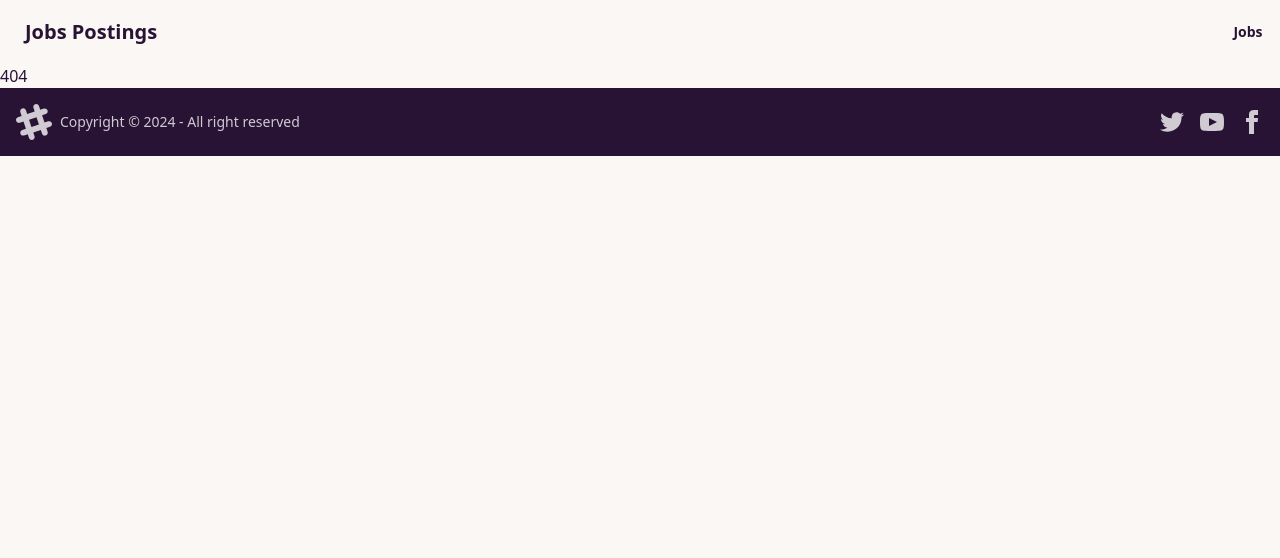
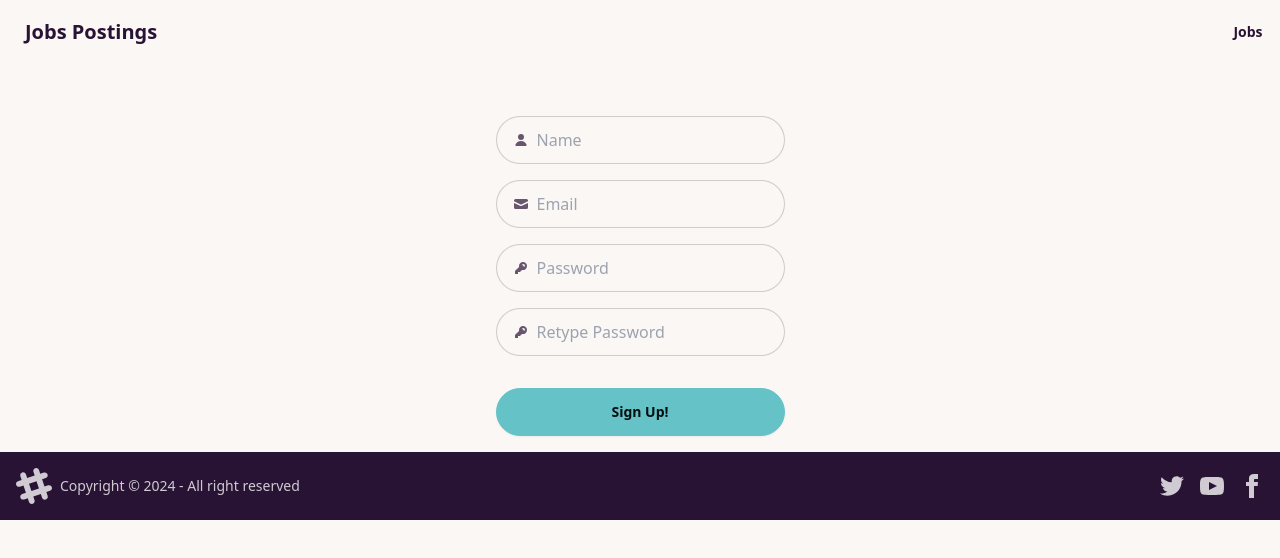
Before and after one commit to chukalicious/jobs_client, a React (Vite) app: page /register in a window 1280 px wide. Before the commit this address had no page. Shown: the top 558 px of the page. Built offline with nearby package versions, Linux system fonts and the light colour scheme.

Commit message:
chore: Add Register component and related files, update Navbar link

```diff
--- a/src/App.jsx
+++ b/src/App.jsx
@@ -2,6 +2,7 @@
 import MainLayout from './layouts/MainLayout';
 import Home from './components/Home';
 import ListingsContainer from './components/Listings';
+import RegisterContainer from './components/Register';
 import {
   Route,
   createBrowserRouter,
@@ -21,6 +22,11 @@
           element={<Home />}
         />
         <Route
+          path='/register'
+          element={<RegisterContainer />}
+        />
+
+        <Route
           path='/listings'
           element={<ListingsContainer />}
         />
--- a/src/components/Home.jsx
+++ b/src/components/Home.jsx
@@ -1,4 +1,4 @@
-import React from 'react';
+import { Link } from 'react-router-dom';
 
 const Home = () => {
   return (
@@ -6,9 +6,19 @@
       <div className='hero-content flex-col lg:flex-row-reverse'>
         <div className='text-center lg:text-left'>
           <h1 className='text-5xl font-bold'>Welcome!</h1>
-                    <p className='py-6'>Enjoy this template equipped with the basics to get you started. Keep on Building!  <span className='text-2xl'>🚀</span> </p>
-                    <a href="https://daisyui.com/components/" target="_blank">
-                        <button className="btn btn-primary mb-2">Choose Your Components</button></a>
+          <p className='py-6'>
+            Enjoy this template equipped with the basics to get you started.
+            Keep on Building! <span className='text-2xl'>🚀</span>{' '}
+          </p>
+          <Link to='/register'>
+            <button className='btn btn-primary mb-2'>Sign Up</button>
+          </Link>
+          <Link
+            to='login'
+            target='_blank'
+          >
+            <button className='btn btn-primary mb-2'>Login</button>
+          </Link>
         </div>
         <div className='card shrink-0 w-full max-w-sm shadow-2xl bg-base-100'>
           <div className='mockup-code'>
--- a/src/components/Navbar.jsx
+++ b/src/components/Navbar.jsx
@@ -5,7 +5,12 @@
   return (
     <div className='navbar bg-base-100'>
       <div className='flex-1'>
-        <a className='btn btn-ghost text-xl'>Jobs Postings</a>
+        <Link
+          to='/'
+          className='btn btn-ghost text-xl'
+        >
+          Jobs Postings
+        </Link>
       </div>
       <div className='flex-none'>
         <Link to='/listings'>
--- /dev/null
+++ b/src/components/Register/RegisterContainer.jsx
@@ -0,0 +1,61 @@
+import RegisterForm from './RegisterForm';
+import { useNavigate } from 'react-router-dom';
+import { useState, useEffect } from 'react';
+import { useDispatch, useSelector } from 'react-redux';
+import { register, reset } from '../../features/auth/authSlice';
+
+const RegisterContainer = () => {
+  const [registerData, setRegisterData] = useState({
+    email: '',
+    username: '',
+    password: '',
+    retype: '',
+  });
+
+  const { email, username, password, retype } = registerData;
+
+  const navigate = useNavigate();
+  const dispatch = useDispatch();
+
+  const { user, error, success, loading, message } = useSelector(
+    (state) => state.auth
+  );
+
+  useEffect(() => {
+    if (localStorage.getItem('user')) {
+      navigate('/listings');
+    }
+    if (error) {
+      console.log(error);
+    }
+    if (success || user) {
+      navigate('/listings');
+    }
+  }, [error, success, user, navigate]);
+
+  const handleChange = (e) => {
+    setRegisterData({
+      ...registerData,
+      [e.target.name]: e.target.value,
+    });
+  };
+
+  const handleSubmit = (e) => {
+    e.preventDefault();
+    if (password !== retype) {
+      console.log('Passwords do not match');
+      return;
+    }
+    dispatch(register(registerData));
+  };
+
+  return (
+    <RegisterForm
+      handleChange={handleChange}
+      registerData={registerData}
+      handleSubmit={handleSubmit}
+    />
+  );
+};
+
+export default RegisterContainer;
--- /dev/null
+++ b/src/components/Register/RegisterForm.jsx
@@ -0,0 +1,97 @@
+import React from 'react';
+
+const RegisterForm = ({ handleChange, registerData, handleSubmit }) => {
+  return (
+    <div className='flex flex-col items-center mt-9'>
+      <form onSubmit={handleSubmit}>
+        <label className='my-4 input input-bordered flex items-center gap-2'>
+          <svg
+            xmlns='http://www.w3.org/2000/svg'
+            viewBox='0 0 16 16'
+            fill='currentColor'
+            className='w-4 h-4 opacity-70'
+          >
+            <path d='M8 8a3 3 0 1 0 0-6 3 3 0 0 0 0 6ZM12.735 14c.618 0 1.093-.561.872-1.139a6.002 6.002 0 0 0-11.215 0c-.22.578.254 1.139.872 1.139h9.47Z' />
+          </svg>
+          <input
+            type='text'
+            className='grow'
+            placeholder='Name'
+            name='name'
+            value={registerData.name}
+            onChange={handleChange}
+          />
+        </label>
+        <label className='input input-bordered flex items-center gap-2 my-4'>
+          <svg
+            xmlns='http://www.w3.org/2000/svg'
+            viewBox='0 0 16 16'
+            fill='currentColor'
+            className='w-4 h-4 opacity-70'
+          >
+            <path d='M2.5 3A1.5 1.5 0 0 0 1 4.5v.793c.026.009.051.02.076.032L7.674 8.51c.206.1.446.1.652 0l6.598-3.185A.755.755 0 0 1 15 5.293V4.5A1.5 1.5 0 0 0 13.5 3h-11Z' />
+            <path d='M15 6.954 8.978 9.86a2.25 2.25 0 0 1-1.956 0L1 6.954V11.5A1.5 1.5 0 0 0 2.5 13h11a1.5 1.5 0 0 0 1.5-1.5V6.954Z' />
+          </svg>
+          <input
+            type='text'
+            className='grow'
+            placeholder='Email'
+            name='email'
+            value={registerData.email}
+            onChange={handleChange}
+          />
+        </label>
+
+        <label className='my-4 input input-bordered flex items-center gap-2'>
+          <svg
+            xmlns='http://www.w3.org/2000/svg'
+            viewBox='0 0 16 16'
+            fill='currentColor'
+            className='w-4 h-4 opacity-70'
+          >
+            <path
+              fillRule='evenodd'
+              d='M14 6a4 4 0 0 1-4.899 3.899l-1.955 1.955a.5.5 0 0 1-.353.146H5v1.5a.5.5 0 0 1-.5.5h-2a.5.5 0 0 1-.5-.5v-2.293a.5.5 0 0 1 .146-.353l3.955-3.955A4 4 0 1 1 14 6Zm-4-2a.75.75 0 0 0 0 1.5.5.5 0 0 1 .5.5.75.75 0 0 0 1.5 0 2 2 0 0 0-2-2Z'
+              clipRule='evenodd'
+            />
+          </svg>
+          <input
+            type='password'
+            className='grow'
+            placeholder='Password'
+            name='password'
+            value={registerData.password}
+            onChange={handleChange}
+          />
+        </label>
+        <label className='my-4 input input-bordered flex items-center gap-2'>
+          <svg
+            xmlns='http://www.w3.org/2000/svg'
+            viewBox='0 0 16 16'
+            fill='currentColor'
+            className='w-4 h-4 opacity-70'
+          >
+            <path
+              fillRule='evenodd'
+              d='M14 6a4 4 0 0 1-4.899 3.899l-1.955 1.955a.5.5 0 0 1-.353.146H5v1.5a.5.5 0 0 1-.5.5h-2a.5.5 0 0 1-.5-.5v-2.293a.5.5 0 0 1 .146-.353l3.955-3.955A4 4 0 1 1 14 6Zm-4-2a.75.75 0 0 0 0 1.5.5.5 0 0 1 .5.5.75.75 0 0 0 1.5 0 2 2 0 0 0-2-2Z'
+              clipRule='evenodd'
+            />
+          </svg>
+          <input
+            type='password'
+            className='grow'
+            name='retype'
+            placeholder='Retype Password'
+            value={registerData.retype}
+            onChange={handleChange}
+          />
+        </label>
+        <div>
+          <button className='btn btn-primary w-full my-4'>Sign Up!</button>
+        </div>
+      </form>
+    </div>
+  );
+};
+
+export default RegisterForm;
--- /dev/null
+++ b/src/components/Register/index.jsx
@@ -0,0 +1,3 @@
+import RegisterContainer from './RegisterContainer';
+
+export default RegisterContainer;
--- a/src/features/auth/authServices.js
+++ b/src/features/auth/authServices.js
@@ -1,10 +1,11 @@
 import axios from 'axios';
 
-const REGISTER_URL = 'http://localhost:8080/auth/register';
+const REGISTER_URL = 'http://localhost:8080/api/auth/register';
 
 const register = async (userData) => {
   try {
     const response = await axios.post(REGISTER_URL, userData);
+    console.log('authService: response: ', response);
     return response.data;
   } catch (error) {
     return error.response.data;
--- a/src/features/auth/authSlice.js
+++ b/src/features/auth/authSlice.js
@@ -59,4 +59,5 @@
   },
 });
 
+export const { reset } = authSlice.actions;
 export default authSlice.reducer;
```
Lines whose indentation alone changed are shown as unchanged.
